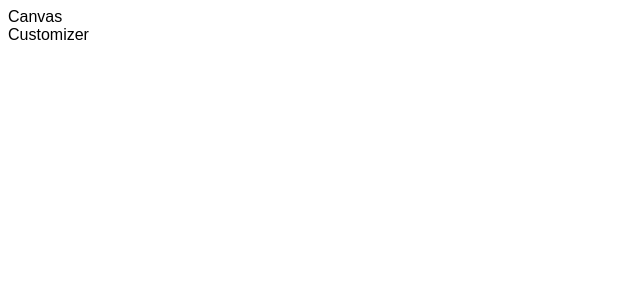
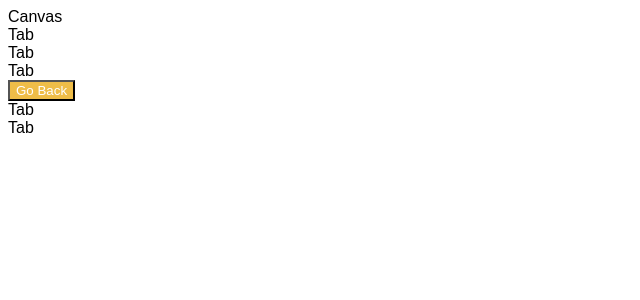
Before and after one commit to brandy-atieno/threejs-app, a React (Vite) app: page / in a window 1280 px wide. Both pictures are taken after a click on the button "Customize It". Shown: the top 300 px of the page, without its empty margins (0-640 px from the left). Built offline with nearby package versions, Linux system fonts and the light colour scheme; a web font is replaced by a local one.

Commit message:
Customizer layout set

```diff
--- /dev/null
+++ b/src/components/AIPicker.jsx
@@ -0,0 +1,9 @@
+import React from 'react'
+
+const AIPicker = () => {
+  return (
+    <div>AIPicker</div>
+  )
+}
+
+export default AIPicker
--- /dev/null
+++ b/src/components/ColorPicker.jsx
@@ -0,0 +1,9 @@
+import React from 'react'
+
+const ColorPicker = () => {
+  return (
+    <div>ColorPicker</div>
+  )
+}
+
+export default ColorPicker
--- a/src/components/CustomButtton.jsx
+++ b/src/components/CustomButton.jsx
@@ -2,7 +2,7 @@
 import state from '../store';
 import {useSnapshot} from 'valtio';
 
-const CustomButtton = ({type,title,handleClick,customStyles}) => {
+const CustomButton = ({type,title,handleClick,customStyles}) => {
   const snap =useSnapshot(state);
 
   const generateStyle=(type)=>{
@@ -20,4 +20,4 @@
   )
 }
 
-export default CustomButtton;
+export default CustomButton;
--- /dev/null
+++ b/src/components/FilePicker.jsx
@@ -0,0 +1,9 @@
+import React from 'react'
+
+const FilePicker = () => {
+  return (
+    <div>FilePicker</div>
+  )
+}
+
+export default FilePicker
--- /dev/null
+++ b/src/components/Tab.jsx
@@ -0,0 +1,9 @@
+import React from 'react'
+
+const Tab = () => {
+  return (
+    <div>Tab</div>
+  )
+}
+
+export default Tab
--- a/src/components/index.js
+++ b/src/components/index.js
@@ -1,3 +1,13 @@
-import CustomButton from '../components/CustomButtton.jsx';
+import CustomButton from './CustomButton';
+import AIPicker from './AIPicker';
+import ColorPicker from './ColorPicker';
+import FilePicker from './FilePicker';
+import Tab from './Tab';
 
-export  { CustomButton };
+export {
+  CustomButton,
+  AIPicker,
+  ColorPicker,
+  FilePicker,
+  Tab,
+};
--- a/src/pages/Customizer.jsx
+++ b/src/pages/Customizer.jsx
@@ -1,9 +1,59 @@
-
+import React,{useState,useEffect} from 'react';
+import{AnimatePresence,motion} from 'framer-motion';
+import{useSnapshot} from 'valtio';
+import config from '../config/config';
+import state from '../store';
+import {download} from '../assets';
+import{downloadCanvasToImage,reader}from '../config/helpers';
+import {EditorTabs,FilterTabs,DecalTypes} from '../config/constants';
+import{fadeAnimation,slideAnimation} from '../config/motion';
+import {AIPicker,ColorPicker,Tab,FilePicker,CustomButton} from '../components';
 
 const Customizer = () => {
+  const snap = useSnapshot(state);
   return (
-    <div>Customizer</div>
+    <AnimatePresence>
+      {!snap.intro &&
+      (
+        <>
+         <motion.div key='custom'
+        className='absolute top-0 left-0 z-10'
+        {...slideAnimation('left')}>
+          <div className='flex items-center min-h-screen'>
+            <div className='editortabs-container tabs'>
+              {EditorTabs.map((tab)=>(
+                <Tab key={tab.name}
+                tab={tab}
+                handleClick={()=>{}} />
+              ))}
+            </div>
+          </div>
+
+        </motion.div>
+        <motion.div  className='absolute z-10 top-5 right-5'{...fadeAnimation}>
+          <CustomButton
+          type='filled'
+          title='Go Back'
+          handleClick={()=>state.intro=true}
+          customStyles='w-fit px-4 py-2.5 font-bold text-sm'
+          />
+
+        </motion.div>
+        <motion.div className='filtertabs-container' {...slideAnimation('up')}>
+        {FilterTabs.map((tab) => (
+                <Tab key={tab.name}
+                tab={tab}
+                isFilterTab
+                isActiveTab=''
+                handleClick={()=>{}} />
+              ))}
+        </motion.div>
+        </>
+        )
+      }
+          </AnimatePresence>
+
   )
 }
 
-export default Customizer;
+export default Customizer
--- a/src/pages/Home.jsx
+++ b/src/pages/Home.jsx
@@ -17,13 +17,13 @@
     <AnimatePresence>
       {snap.intro && (
         <motion.section className="home" {...slideAnimation('left')}>
-          {/* <motion.header {...slideAnimation("down")}>
-            <img
+          <motion.header {...slideAnimation("down")}>
+            {/* <img
               src='./threejs.png'
               alt="logo"
-              className="w-8 h-8 object-contain"
-            />
-          </motion.header> */}
+              className="w-1 h-1 object-contain"
+            /> */}
+          </motion.header>
 
           <motion.div className="home-content" {...headContainerAnimation}>
             <motion.div {...headTextAnimation}>
```
